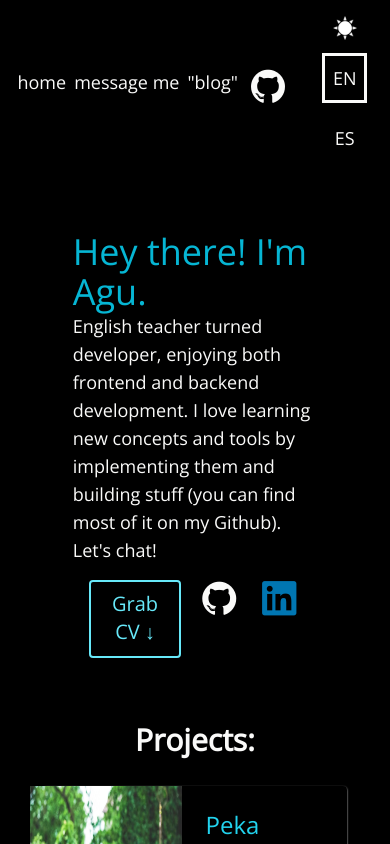
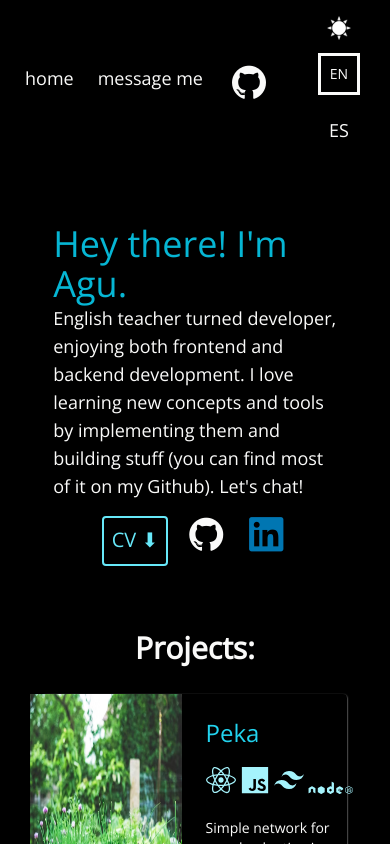
Before and after one commit to jinitsuga/agu-portfolio, a React (Vite) app: page / in a window 390 px wide. Shown: the top 844 px of the page. Built offline with nearby package versions, Linux system fonts and the light colour scheme.

Commit message:
add responsiveness to bio and nav sections

```diff
--- a/src/App.tsx
+++ b/src/App.tsx
@@ -21,15 +21,15 @@ const router = createBrowserRouter([
       </div>
     ),
   },
-  {
-    element: (
-      <div className="w-full">
-        <Navbar />
-        <Blog />
-      </div>
-    ),
-    path: "/blog",
-  },
+  // {
+  //   element: (
+  //     <div className="w-full">
+  //       <Navbar />
+  //       <Blog />
+  //     </div>
+  //   ),
+  //   path: "/blog",
+  // },
 ]);
 
 function App() {
--- a/src/Contact/Contact.tsx
+++ b/src/Contact/Contact.tsx
@@ -50,6 +50,7 @@ export const Contact: FC<Props> = ({ text }) => {
       .catch((err) => {
         console.log("FAILED...", err);
       });
+
     await send("service_j5yj7ar", "thank_you", email, "m8Pr21PqFhbht7PhH")
       .then((response) => {
         console.log("SUCCESS!", response.status, response.text);
--- a/src/Header/Info.tsx
+++ b/src/Header/Info.tsx
@@ -13,7 +13,7 @@ export const Info: FC<Props> = ({ text, greeting }) => {
     <section
       className={`${
         darkMode ? "bg-black text-stone-50" : "bg-stone-100"
-      } flex flex-row w-3/4 sm:w-3/4 justify-around`}
+      } flex flex-row w-[85%] md:w-3/4 justify-around`}
     >
       <div className="flex flex-col p-6 text-lg w-[560px]  z-10">
         <h3
@@ -40,7 +40,7 @@ export const Info: FC<Props> = ({ text, greeting }) => {
                   : "p-1 border-b-2 border-transparent "
               }`}
             >
-              Grab CV ↓{" "}
+              CV ⬇{" "}
             </a>
           </li>
           <li className="text-4xl text-stone-50">
--- a/src/Header/Navbar.tsx
+++ b/src/Header/Navbar.tsx
@@ -40,7 +40,7 @@ export const Navbar: FC = memo(({}) => {
       } sticky top-0 z-20 flex flex-row w-100% justify-around items-center p-2 lg:p-6 text-lg mb-8 backdrop-blur-[10px] backdrop-saturate-[1.8]
       `}
     >
-      <ul className="flex flex-wrap sm:flex-row gap-2 justify-between md:w-62 xs:max-w-xs mr-2">
+      <ul className="flex flex-wrap sm:flex-row gap-6 justify-between md:w-62 xs:max-w-xs mr-2">
         <li className="hover:text-cyan-200">
           <Link
             to="/"
@@ -69,7 +69,7 @@ export const Navbar: FC = memo(({}) => {
             {lang == "EN" ? "message me" : "conectemos"}
           </Link>
         </li>
-        <li className="hover:text-cyan-200">
+        {/* <li className="hover:text-cyan-200">
           <Link
             to="/blog"
             className={`border-b-2 border-transparent hover:cursor-pointer ${
@@ -78,7 +78,7 @@ export const Navbar: FC = memo(({}) => {
           >
             {lang == "EN" ? '"blog"' : '"blog"'}
           </Link>
-        </li>
+        </li> */}
         <li className="text-4xl text-stone-50 hover:text-cyan-400 ">
           <a
             className={`${
@@ -111,7 +111,7 @@ export const Navbar: FC = memo(({}) => {
           )}
         </button>
         <button
-          className={`mr-2 m-2 p-2 ${
+          className={`mr-2 m-2 p-2 text-sm md:text-xl ${
             darkMode ? "ring-stone-50" : "ring-stone-900"
           }  ${lang == "EN" ? "ring" : ""}`}
           disabled={lang == "EN" ? true : false}
```
